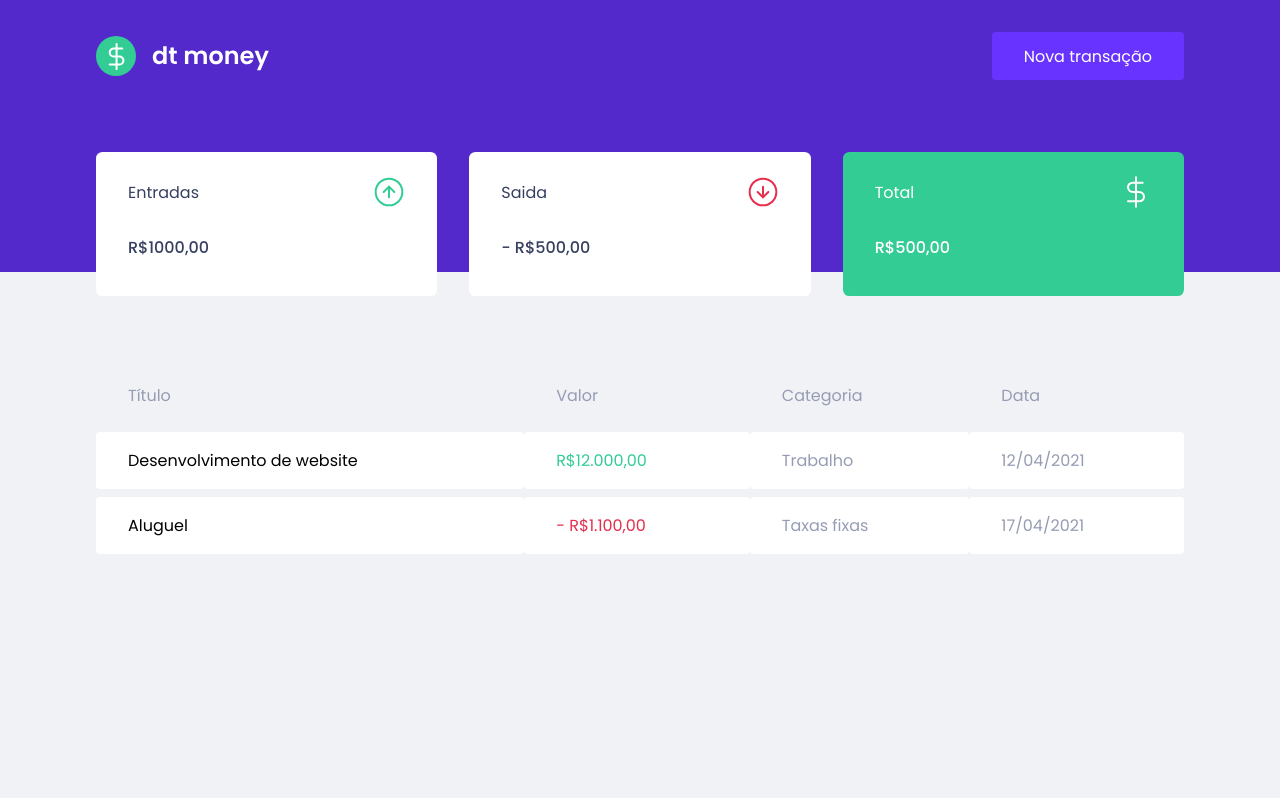
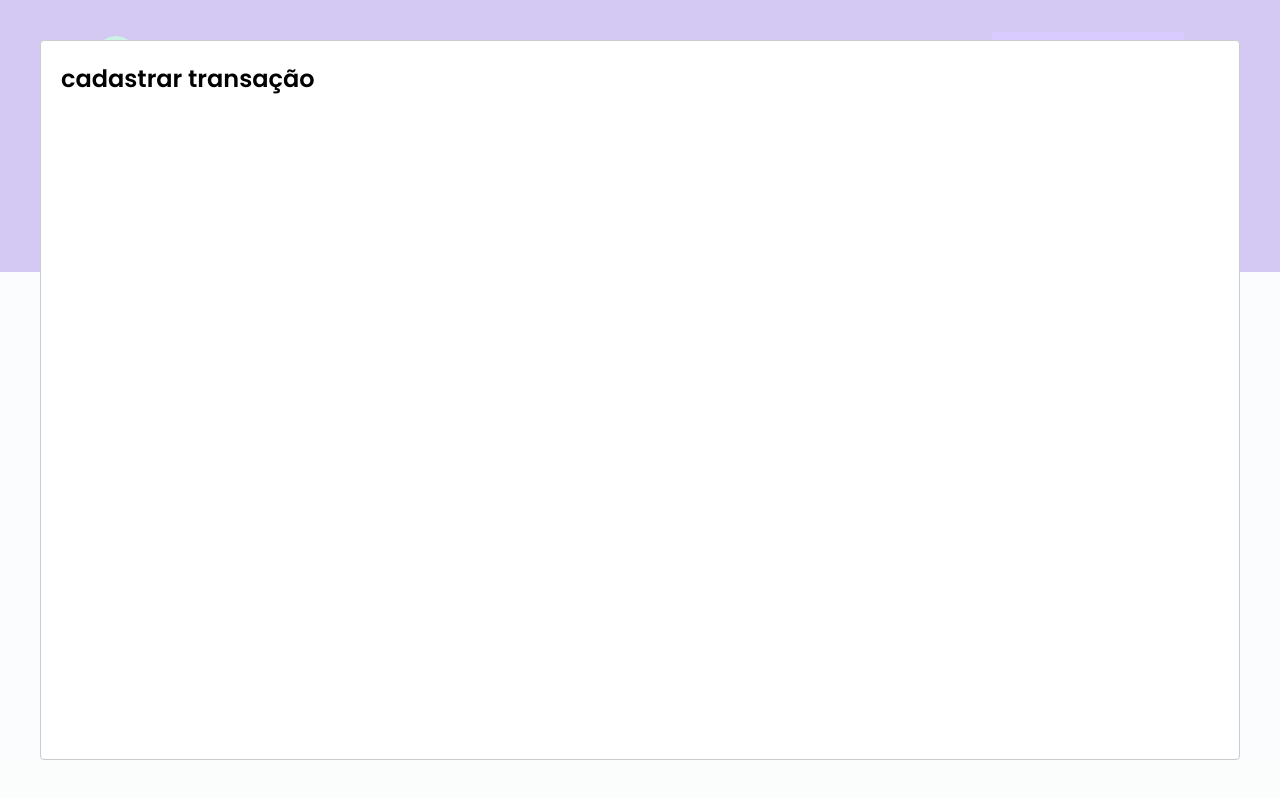
Before and after one commit to ericoBandeira/eb-money, a React (Create React App) app: page / in a window 1280 px wide. Both pictures are taken after a click on the button "Nova transação". Built offline with nearby package versions, Linux system fonts and the light colour scheme; no server answers; what miragejs would draw is missing.

Commit message:
adicionando modal a nova transação

```diff
--- a/package.json
+++ b/package.json
@@ -7,6 +7,7 @@
     "miragejs": "^0.1.41",
     "react": "^17.0.1",
     "react-dom": "^17.0.1",
+    "react-modal": "^3.12.1",
     "react-scripts": "4.0.3",
     "styled-components": "^5.2.1",
     "web-vitals": "^1.0.1"
@@ -19,6 +20,7 @@
     "@types/node": "^12.0.0",
     "@types/react": "^17.0.0",
     "@types/react-dom": "^17.0.0",
+    "@types/react-modal": "^3.12.0",
     "@types/styled-components": "^5.1.9",
     "typescript": "^4.1.2"
   },
--- a/src/App.tsx
+++ b/src/App.tsx
@@ -1,13 +1,32 @@
 import { Dashboard } from './components/Dashboard';
 import {Header} from './components/Header';
 import { GlobalStyle } from './styles/global';
+import Modal from 'react-modal';
+import {useState} from 'react';
+import {NewTransactionModal} from './components/NewTransactionModal'
 
+Modal.setAppElement('#root');
 
 export function App() {
+
+  const[isNewTransactionModalOpen, setIsNewTransactionModalOpen]= useState(false);
+
+  function handleOpenNewTransactionModal(){
+      setIsNewTransactionModalOpen(true);
+  }
+
+  function handleCloseNewTransactionModal(){
+      setIsNewTransactionModalOpen(false);
+  }
+
   return (
     <>
-      <Header/>
+      <Header onOpenNewTransactionModal = {handleOpenNewTransactionModal}/>
       <Dashboard/>
+      <NewTransactionModal
+        isOpen={isNewTransactionModalOpen}
+        onResquestClose={handleCloseNewTransactionModal}
+      />
       <GlobalStyle/>
     </>
   );
--- a/src/components/Header/index.tsx
+++ b/src/components/Header/index.tsx
@@ -1,14 +1,22 @@
+import { useState } from "react"
 import logoImg from "../../assets/logo.svg"
 import { Container, Content } from "./styles"
 
 
+interface HeaderProps{
+    onOpenNewTransactionModal: ()=>void;
+}
 
-export function Header(){
+export function Header({onOpenNewTransactionModal}: HeaderProps){
+
     return(
         <Container>
             <Content>
                 <img src={logoImg} alt="eb money"/>
-                <button id="type">
+                <button
+                id="type"
+                onClick={onOpenNewTransactionModal}
+                >
                     Nova transação
                 </button>
             </Content>
--- /dev/null
+++ b/src/components/NewTransactionModal/index.tsx
@@ -0,0 +1,20 @@
+import Modal from 'react-modal'
+
+interface NewTransactionModalProps{
+    isOpen: boolean;
+    onResquestClose: () => void;
+}
+
+export function NewTransactionModal({isOpen, onResquestClose}:NewTransactionModalProps){
+
+
+
+    return(
+        <Modal
+          isOpen={isOpen}
+          onRequestClose={onResquestClose}
+        >
+          <h2>cadastrar transação</h2>
+      </Modal>
+    );
+}
--- /dev/null
+++ b/src/components/NewTransactionModal/styles.ts
@@ -0,0 +1,5 @@
+import styled from 'styled-components';
+
+export const Container = styled.div`
+
+`
```
Also changed, not shown: 1 other file (tests, documents, lock files or other folders).
